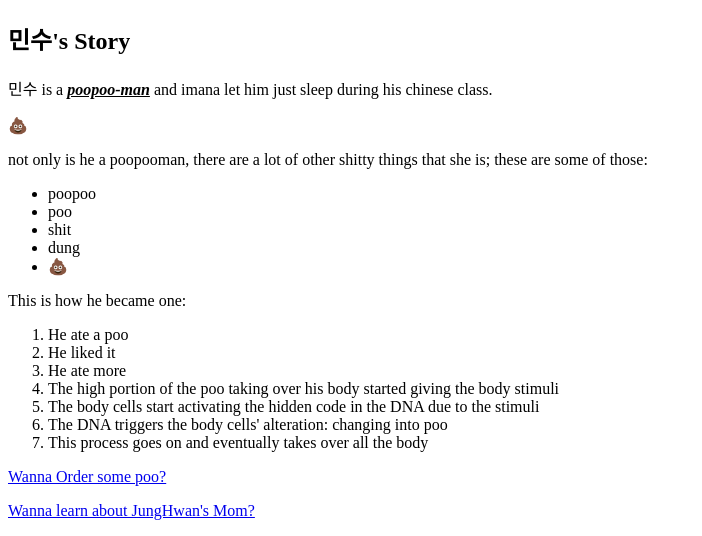
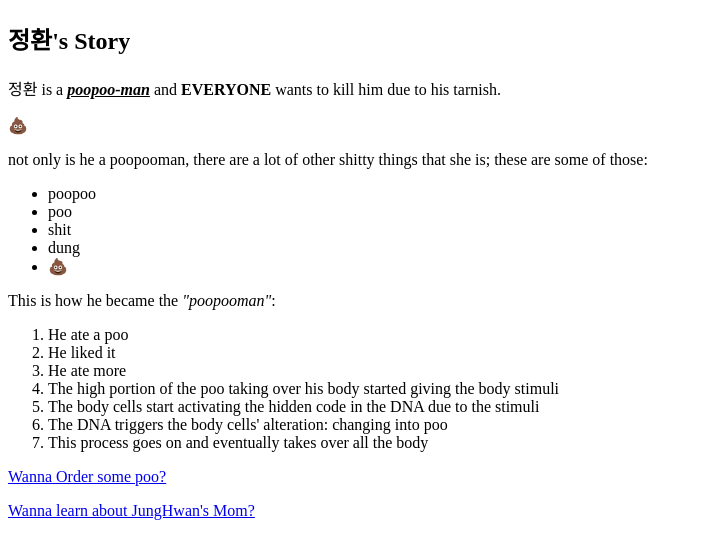
Before and after one commit to MaybeSunu/html-website-test-1, a plain HTML site: page index.html in a window 1280 px wide. Shown: the part 266-802 px from the top of the page, without its empty margins (0-702 px from the left). Drawn offline with Linux system fonts and the light colour scheme.

Commit message:
Update index.html

```diff
--- a/index.html
+++ b/index.html
@@ -15,10 +15,10 @@
 
 		<img src="front page photo.png" width="400" alt="LOGO">
 
-		<h2>민수's Story</h2>
+		<h2>정환's Story</h2>
 
 		<section>
-			<p>민수 is a <b><i><u>poopoo-man</b></i></u> and imana let him just sleep during his chinese class.</P>
+			<p>정환 is a <b><i><u>poopoo-man</b></i></u> and <b>EVERYONE</b> wants to kill him due to his tarnish.</b></P>
 			<p>💩</p>
 			<p>not only is he a poopooman, there are a lot of other shitty things that she is; these are some of those:</p>
 			<ul>
@@ -29,7 +29,7 @@
 				<li>💩</li>
 			</ul>
 
-			<p>This is how he became one:
+			<p>This is how he became the <i>"poopooman"</i>:
 			<ol>
 				<li>He ate a poo</li>
 				<li>He liked it</li>
```
